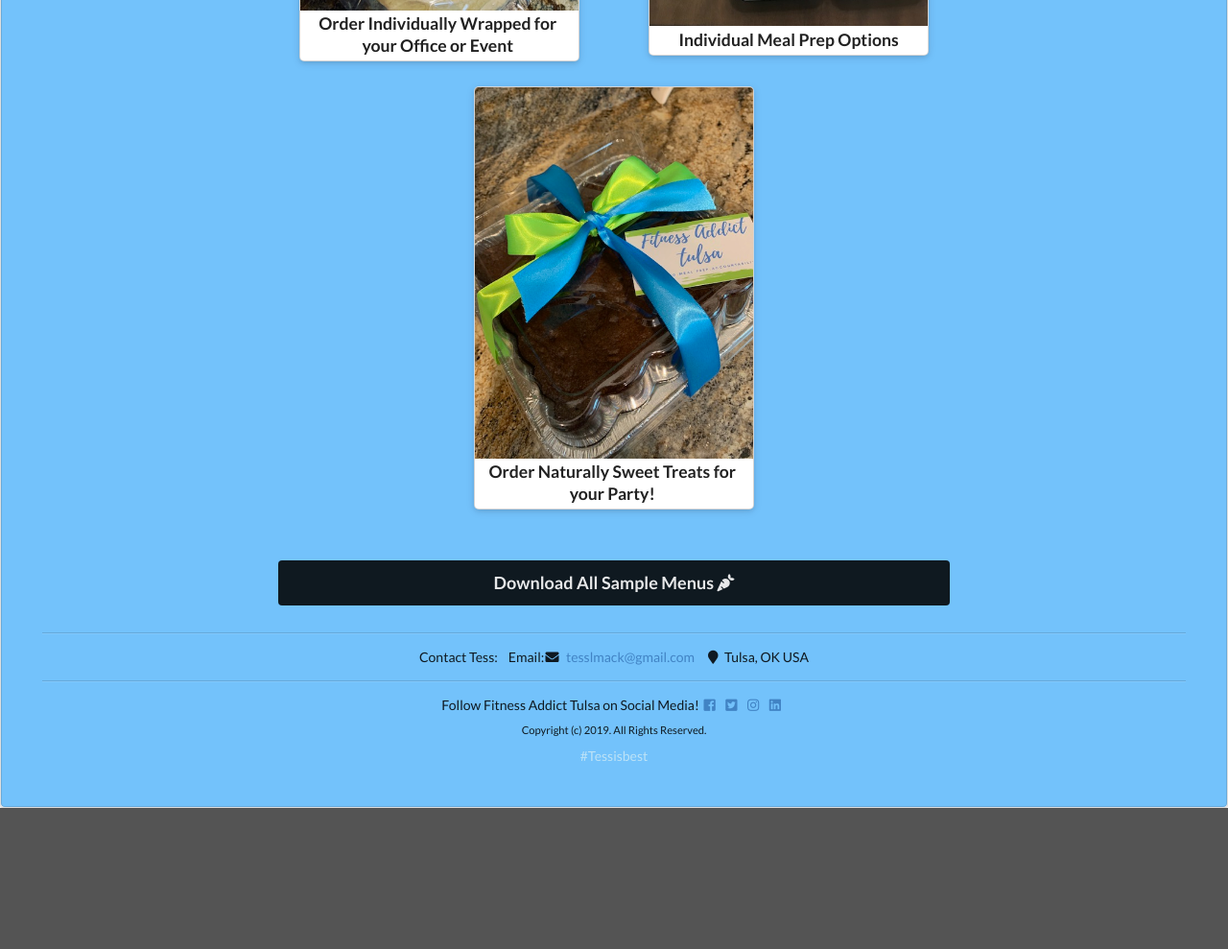
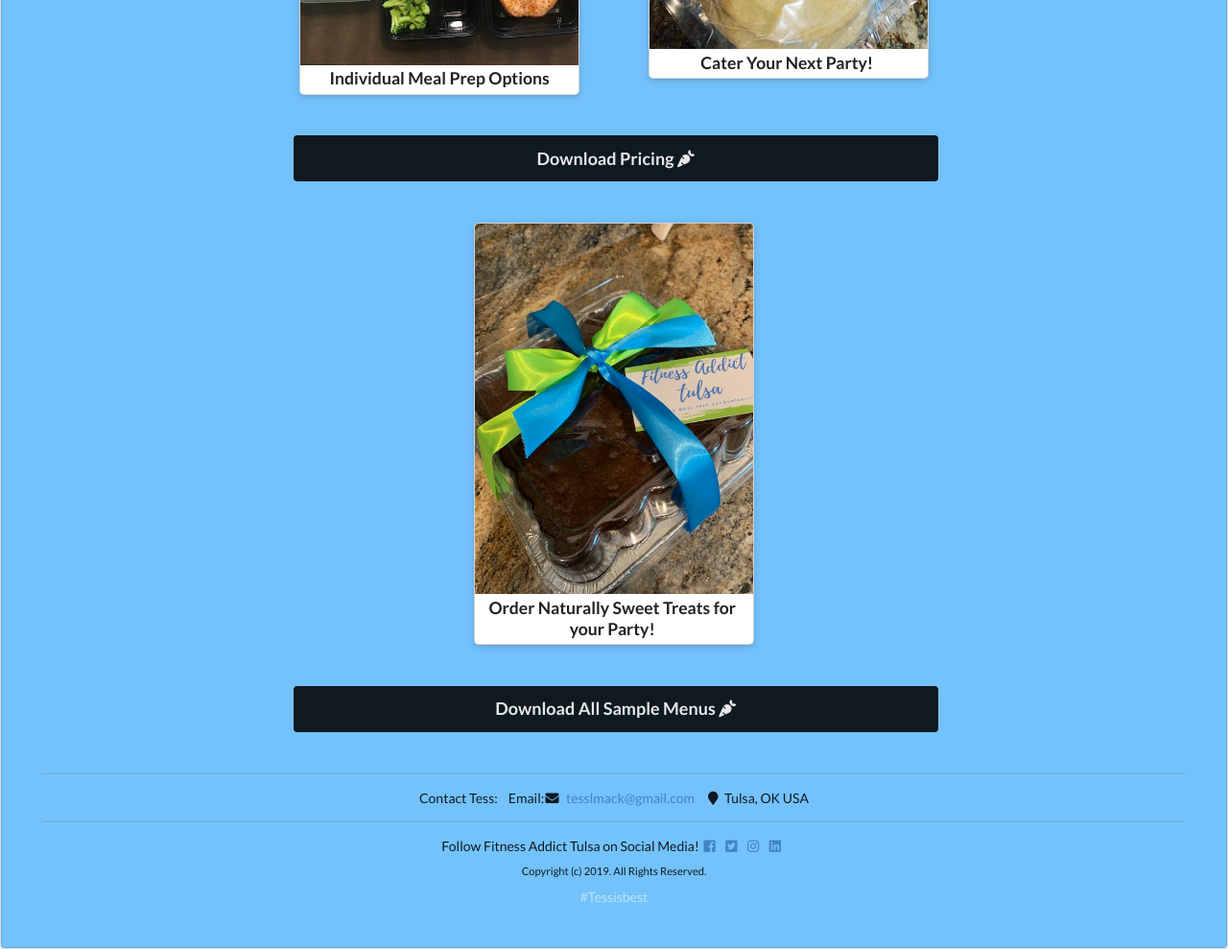
Before and after one commit to AubryOE/Fitness-Addict, a website: page menus.html in a window 1280 px wide. Shown: the part 1260-2249 px from the top of the page at 96% size. Before the commit the page ends 2102 px from the top, so only its background shows below. Drawn offline with nearby package versions, Linux system fonts and the light colour scheme.

Commit message:
Updating accountability link on index.html, adding Pricing button on Meal Prep Page, updating spacing on training page

```diff
--- a/css/app.css
+++ b/css/app.css
@@ -93,7 +93,7 @@ a#trainingPageLink.large.ui.fluid.button{
     margin: 0px;
 }
 
-/* Menus Page */
+/* Meal Prep Page */
 h3#MealPrepSub.ui.center.aligned.header{
     /* border: 3px solid #73c2fb; */
     /* border: 3px solid #1b1c1d; */
@@ -122,6 +122,11 @@ a.ui.fluid.button {
     background-color: rgba(0, 0, 0, 0.87);
     color:rgba(255, 255, 255, 0.9);
     margin-top: 3em;
+}
+
+a.big.ui.fluid.button.mealDownload {
+    margin: 0.1em;
+    display: block;
 }
 
 h4#instructions.ui.left.aligned.header{
--- a/menus.html
+++ b/menus.html
@@ -83,8 +83,8 @@
                     </h3>
                     <div id="mealDescription" class="ui center aligned segment">
                         <h3 id="MealPrepSub" class="ui center aligned header"><span id="sampleSub">Fitness Addict Tulsa Meal Prep is for All!</span>
-                                <h4 id="mealDescription">Whether you are a busy family on the go that needs home cooked meals or trying to get yourself into a healthy living routine, Meal Prep is the way to go!
-                                <p></p>
+                                <h4 id="mealDescription"><p>Whether you are a busy family on the go that needs home cooked meals or trying to get yourself into a healthy living routine...</p>
+                                <p>Meal Prep is the way to go!</p>
                                 <p>Order individually or family style for 2-3 servings.</p>
                                 </h4>
                         </h3>
@@ -148,24 +148,38 @@
                                 <!-- <div class="one wide column"></div> -->
                         </div> <!--End of row div-->
                         <div class="row">
-                            <!-- <div class="one wide column"></div> -->
-                            <div class="eight wide column">
-                                <div class="ui centered raised card">
-                                    <img class="ui medium image" alt="Individually wrapped cookies" src="/img/DessertCookie.jpg">
-                                    <div class="ui center aligned tiny header">
-                                        Order Individually Wrapped for your Office or Event
-                                    </div>
-                                </div>
-                            </div>    <!--End of six wide column div-->
                             <div class="eight wide column">
                                 <div class="ui centered raised card">
                                     <img class="ui medium image" src="/img/MealPrepHealthyLiving.jpg">
                                         <div id="cookieHeader" class="ui center aligned tiny header">Individual Meal Prep Options
                                         </div>
                                 </div>
-                            </div>    <!--End of six wide column div-->
-                            <!-- <div class="one wide column"></div> -->
+                            </div>    <!--End of wide column div-->
+                            <div class="eight wide column">
+                                <div class="ui centered raised card">
+                                    <img class="ui medium image" alt="Individually wrapped cookies" src="/img/DessertCookie.jpg">
+                                    <div class="ui center aligned tiny header">
+                                        Cater Your Next Party!
+                                    </div>
+                                    <!-- <div class="extra">
+                                            <a id="priceList" class="big ui fluid button" href="" target="_blank">Download Pricing
+                                                <span><i class="fas fa-carrot"></i></span>
+                                            </a>
+                                    </div> -->
+                                </div>
+                            </div>    <!--End of wide column div-->
                         </div> <!--End of row div-->
+                        <div class="row">
+                        <div class="ui one column centered grid">
+                                <div class="column">
+                                    <div class="extra mealButton">
+                                            <a class="big ui fluid button mealDownload" href="" target="_blank">Download Pricing
+                                                <span><i class="fas fa-carrot"></i></span>
+                                            </a>
+                                    </div>
+                                </div>
+                            </div> <!--End of ui two column centered grid-->
+                        </div>
                         <div class="row">
                                 <div class="sixteen wide column">
                                     <div class="ui centered raised card">
@@ -209,17 +223,19 @@
                                 </div>
                             </div>
                         </div> End of row div -->
+                        <div class="row">
+                                <div class="ui one column centered grid">
+                                    <div class="column">
+                                        <div class="extra">
+                                                <a class="big ui fluid button mealDownload" href="/img/Menus/AllSampleMenus.pdf" target="_blank">Download All Sample Menus
+                                                    <span><i class="fas fa-carrot"></i></span>
+                                                </a>
+                                        </div>
+                                    </div>
+                                </div> <!--End of ui two column centered grid-->
+                            </div> <!--End of row div -->
                     </div> <!--End of ui stackable grid div-->
                 </div> <!-- End of main text container </div> -->
-
-                    <div class="ui main text container">
-                        <div id="sampleMenuDiv" class="extra">
-                                <a class="big ui fluid button" href="/img/Menus/AllSampleMenus.pdf" target="_blank">Download All Sample Menus
-                                    <span><i class="fas fa-carrot"></i></span>
-                                </a>
-                        </div>
-                    </div>
-
                     <div class="ui center aligned fluid container">
                             <footer>
                                 <div class="ui divider"></div>
```
Also changed, not shown: index.html (+1 -1 lines), training.html (+7 -8 lines).
